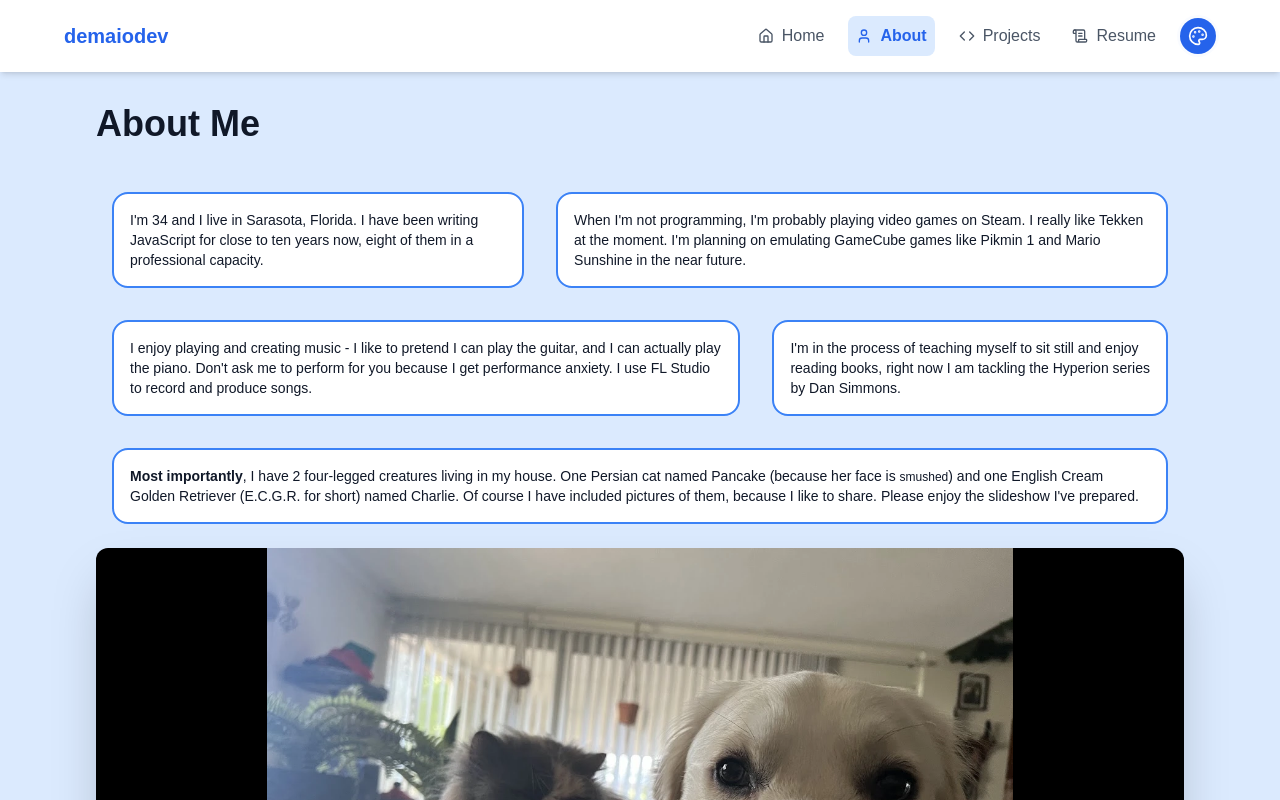
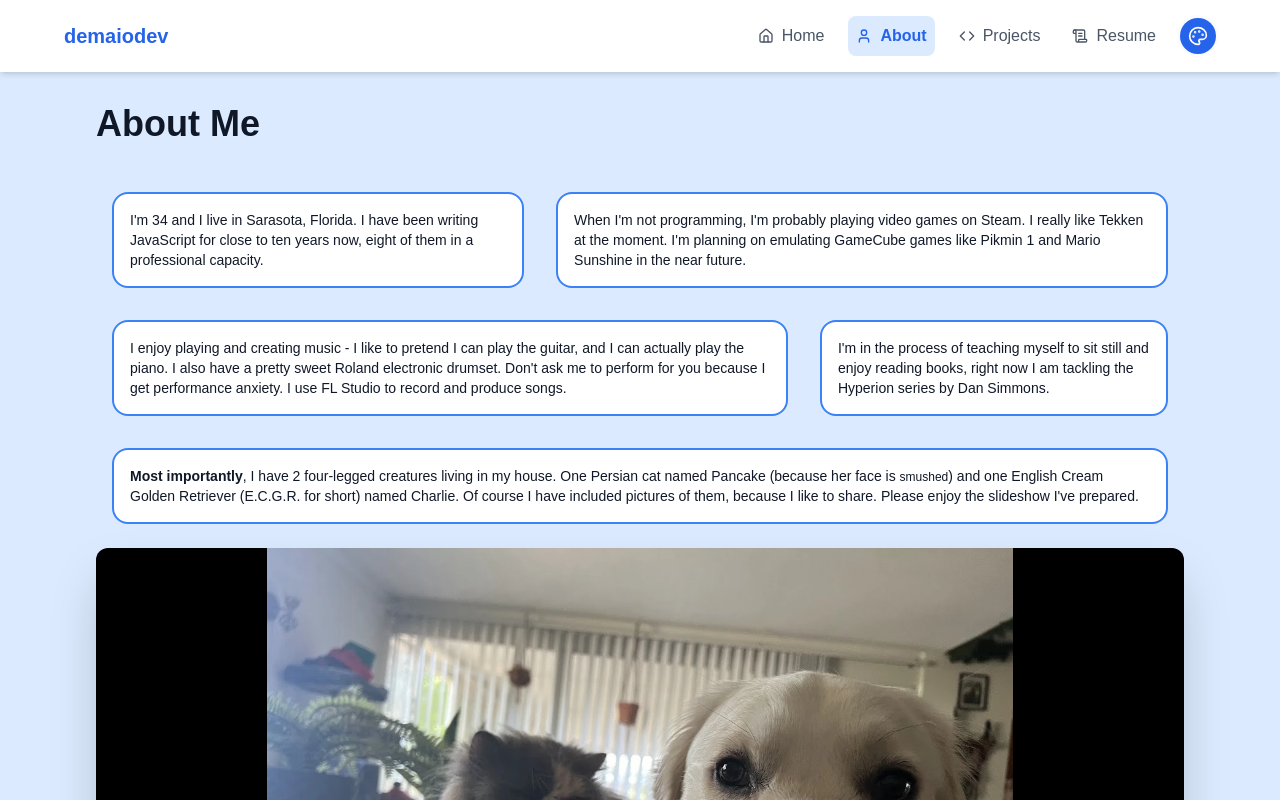
Before and after one commit to demaiodev/react-portfolio, a React (Vite) app: page /about in a window 1280 px wide. Shown: the top 800 px of the page. Built offline with nearby package versions, Linux system fonts and the light colour scheme; a web font is replaced by a local one.

Commit message:
added details to about me

```diff
--- a/src/components/AboutSection.tsx
+++ b/src/components/AboutSection.tsx
@@ -93,9 +93,10 @@ const AboutSection: React.FC = () => {
             }}
           >
             I enjoy playing and creating music - I like to pretend I can play
-            the guitar, and I can actually play the piano. Don't ask me to
-            perform for you because I get performance anxiety. I use FL Studio
-            to record and produce songs.
+            the guitar, and I can actually play the piano. I also have a pretty
+            sweet Roland electronic drumset. Don't ask me to perform for you
+            because I get performance anxiety. I use FL Studio to record and
+            produce songs.
           </section>
           <section
             className={`${currentTheme.text} p-4 rounded-2xl m-4 border-2 text-sm`}
```
